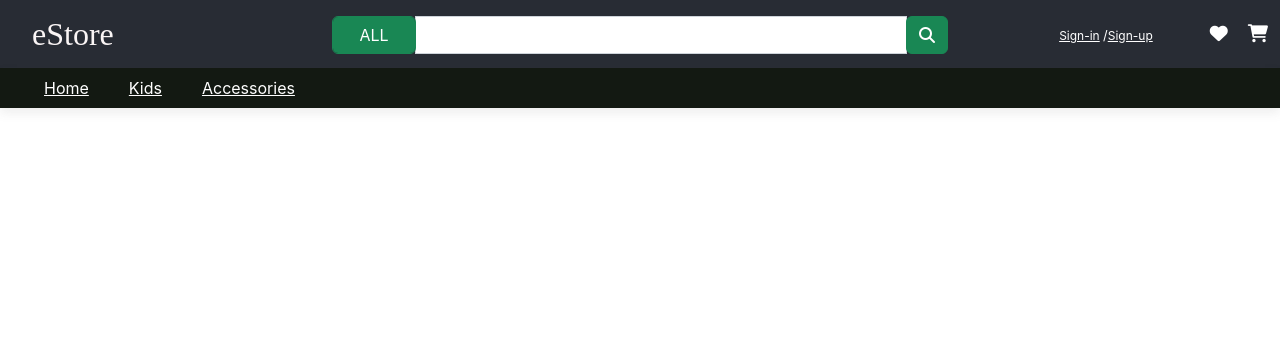
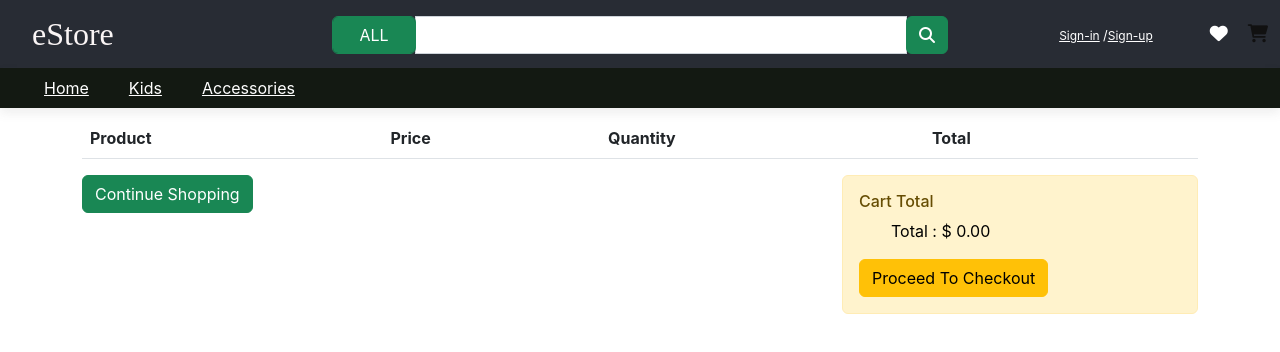
Before and after one commit to And4Web/e-store-reactjs-interview, a React (Create React App) app: page /viewcart in a window 1280 px wide. Shown: the top 352 px of the page. Built offline with nearby package versions, Linux system fonts and the light colour scheme.

Commit message:
cart functionalities added.

```diff
--- a/src/App.js
+++ b/src/App.js
@@ -4,15 +4,17 @@
 import './App.css';
 import LandingPage from './components';
 import ProductDetails from './components/Product/productDetails';
+import Cart from './components/Cart';
 
 function App() {
   return (
     <>
       <Header />
-      <section>
+      <section style={{marginTop:10}}>
         <Routes>
           <Route exact path="/" element={<LandingPage/>} />
           <Route exact path="/productdetails" element={<ProductDetails/>} />
+          <Route exact path="/viewcart" element={<Cart/>}/>
         </Routes>
       </section>
     </>
--- /dev/null
+++ b/src/components/Cart/index.js
@@ -0,0 +1,94 @@
+import React from "react";
+import { Link } from "react-router-dom";
+import { useSelector, useDispatch } from "react-redux";
+import * as actions from "../../redux/actions";
+
+
+const Cart = (props) => {
+
+    const { cart } = useSelector(obj => obj);
+    const dispatch = useDispatch();
+
+    const updateCart = (product, op) => {
+        let tempProduct = { ...product };
+        if (op === "add") tempProduct.quantity = 1;
+        else tempProduct.quantity = -1;
+
+        dispatch(actions.addCartItem(tempProduct));
+
+    };
+    return (
+        <div className="container">
+            <div className="row">
+                <div className="col-lg-12">
+                    <table className="table">
+                        <thead>
+                            <tr>
+                                <th>Product</th>
+                                <th>Price</th>
+                                <th>Quantity</th>
+                                <th>Total</th>
+                                <th></th>
+                            </tr>
+                        </thead>
+                        <tbody>
+                            {cart.item.map((item, index) => {
+
+                                return (
+                                    <tr key={index}>
+                                        <td><img src={item.imageSrc} style={{ height: 50, width: 50 }} /></td>
+                                        <td>{parseFloat(item.price).toFixed(2)}</td>
+
+                                        <td>
+                                            <div>
+                                                <span onClick={() => item.quantity <= 1 ? null : updateCart(item, "sub")}>
+                                                    <i className="fa fa-minus" />
+                                                </span>
+                                                <input value={item.quantity} disabled />
+                                                <span onClick={() => updateCart(item, "add")}>
+                                                    <i className="fa fa-plus" />
+                                                </span>
+                                            </div>
+                                        </td>
+
+
+                                        <td>{parseFloat(item.itemtotal).toFixed(2)}</td>
+                                        <td><span onClick={() => dispatch(actions.removeCartItem(item))}>
+                                            <i className="fa fa-close" />
+                                        </span></td>
+                                    </tr>
+                                )
+
+                            })}
+
+                        </tbody>
+                    </table>
+                </div>
+
+
+
+
+
+            </div>
+            <div className="row">
+                <div className="col-lg-6 col-md-6">
+                    <Link to={'/'} className="btn btn-success">
+                        {`Continue Shopping`}
+                    </Link>
+                </div>
+                <div className="col-lg-4 col-md-4 offset-md-2 offset-lg-2">
+                    <div className="alert alert-warning">
+                        <h6>Cart Total</h6>
+                        <ul><li style={{ color: '#000' }}>
+                            Total : <span>{`$ ${parseFloat(cart.itemPriceTotal).toFixed(2)}`}</span>
+                        </li>
+                        </ul>
+                        <btn className="btn btn-warning">{`Proceed To Checkout`}</btn>
+                    </div>
+                </div>
+            </div>
+        </div>
+    )
+}
+
+export default Cart;
--- a/src/components/Header/index.js
+++ b/src/components/Header/index.js
@@ -1,10 +1,11 @@
 import React from "react";
-import {useSelector} from "react-redux";
+import { useSelector } from "react-redux";
+import { Link } from "react-router-dom";
 import TopMenu from "../TopMenu"
 import "./_header.scss"
-const Header = () =>{
+const Header = () => {
 
-  const {cart} = useSelector(obj=>obj);
+  const { cart } = useSelector(obj => obj);
   return (
 
     <>
@@ -47,10 +48,14 @@
                 </div>
                 <ul className="header__right__widget">
                   <li><i className="fa fa-heart"></i> </li>
-                <li><i className="fa fa-shopping-cart">
-                  {cart.item.length>0 &&
+                  <li>
+                    <Link to={'/viewcart'}>
+                      <i className="fa fa-shopping-cart">
+                        {cart.item.length > 0 &&
                           <div className="tip">{cart.item.length}</div>}
-                  </i> </li>
+                      </i>
+                    </Link>
+                  </li>
                 </ul>
               </div>
             </div>
@@ -58,8 +63,9 @@
           </div>
         </div>
       </header>
-    <TopMenu/>
+      <TopMenu />
     </>
-)}
+  )
+}
 
 export default Header;
--- /dev/null
+++ b/src/components/Product/_productdetails.scss
@@ -0,0 +1,23 @@
+.product_details_text{
+h3{
+    font-weight: bolder;
+    text-transform: uppercase;
+    margin-bottom: 12px;
+}
+
+.rating{
+    margin-bottom: 16px;
+    i{
+        font-size: 12px;
+        color:rgba(170, 170, 2, 0.651);
+    }
+}
+
+.product_details_price{
+    font-size: 30px;
+    font-weight: 600;
+    color: rgb(110, 47, 47);
+    margin-bottom: 30px;
+}
+
+}
--- a/src/components/Product/productDetails.js
+++ b/src/components/Product/productDetails.js
@@ -1,12 +1,57 @@
-import React from "react";
+import React, { useState, useEffect } from "react";
+import { useDispatch, useSelector } from "react-redux";
+import * as actions from "../../redux/actions";
+import "./_productdetails.scss";
 
+const ProductDetails = (props) => {
 
-const ProductDetails = (props)=>{
+    const { cart } = useSelector(obj => obj);
+    const [qty, setQty] = useState(1);
+    const dispatch = useDispatch();
+
+    const item = props.location.state;
+
+    const updateCart = (product) => {
+
+        //console.log(product,qty);
+        let tmpProduct = { ...product, quantity: parseInt(qty) }
+        dispatch(actions.addCartItem(tmpProduct))
+
+    }
+
+    useEffect(() => {
+        console.log(cart);
+
+    }, [cart])
+
 
     return (
         <div className="container">
             <div className="row">
-                {"PRODUCT DETAILS PAGE"}
+                <div className="col-lg-6">
+                    <img src={item.imageSrc} />
+                </div>
+                <div className="col-lg-6">
+
+                    <div className="product_details_text">
+                        <h3>{item.name}</h3>
+                        <div className="rating">
+                            <i className="fa fa-star" />
+                            <i className="fa fa-star" />
+                            <i className="fa fa-star" />
+                            <i className="fa fa-star" />
+                            <i className="fa fa-star" />
+                        </div>
+                        <div className="product_details_price">
+                            {`$ ${parseFloat(item.price).toFixed(2)}`}
+                        </div>
+                        <p>
+                            Description goes here
+                        </p>
+                        <input type="number" min={1} value={qty} onChange={(e) => setQty(e.target.value)} />
+                        <button className="btn btn-danger" onClick={() => updateCart(item)}>{`Add To Cart`}</button>
+                    </div>
+                </div>
             </div>
         </div>
     )
--- a/src/components/topMenu/index.js
+++ b/src/components/topMenu/index.js
@@ -18,7 +18,6 @@
                             <ul>
                                 {props.state.topMenu.map((item, index) => (
                                     <li key={index}>
-
                                         <Link to="/">{item}</Link>
                                     </li>
                                 ))}
--- a/src/redux/actions/cart/index.js
+++ b/src/redux/actions/cart/index.js
@@ -12,3 +12,15 @@
         data
     }
 }
+
+export const removeCartItem = data=>async dispatch=>{
+
+    dispatch(_removeCartItem(data));
+}
+
+export const _removeCartItem = data=>{
+    return {
+        type:actionTypes.REMOVE_CART_ITEM,
+        data
+    }
+}
--- a/src/redux/actions/cart/types.js
+++ b/src/redux/actions/cart/types.js
@@ -1 +1,2 @@
 export const ADD_CART_ITEM="ADD_CART_ITEM";
+export const REMOVE_CART_ITEM="REMOVE_CART_ITEM";
--- a/src/redux/actions/product/index.js
+++ b/src/redux/actions/product/index.js
@@ -1,6 +1,7 @@
 import * as actionTypes from "./types";
 import axios from "axios";
 
+/*
 const productCategories = [
     {
         Id: 1,
@@ -48,6 +49,7 @@
         price: '$25.00'
     }
 ]
+*/
 
 export const getProductCategories = () => async (dispatch) => {
     let tempCat = [];
--- a/src/redux/reducers/cart/index.js
+++ b/src/redux/reducers/cart/index.js
@@ -12,19 +12,19 @@
         case actionTypes.ADD_CART_ITEM:
             let item_exists = state.item.find(x => x.Id === action.data.Id);
             if (item_exists) {
-                    item_exists.quantity+=1;
-                    item_exists.itemtotal = item_exists.price*item_exists.quantity;
-                    return{
-                        ...state,
-                        itemPriceTotal: state.item.reduce((a, b) => a + (b.itemtotal) || 0, 0),
-                        totalItems: state.item.length,
-                        totalQuantity: state.item.reduce((a, b) => a + (b.quantity) || 0, 0)
+                item_exists.quantity += action.data.quantity || 1;
+                item_exists.itemtotal = item_exists.price * item_exists.quantity;
+                return {
+                    ...state,
+                    itemPriceTotal: state.item.reduce((a, b) => a + (b.itemtotal) || 0, 0),
+                    totalItems: state.item.length,
+                    totalQuantity: state.item.reduce((a, b) => a + (b.quantity) || 0, 0)
 
-                    }
+                }
             }
             else {
                 let tmpdata = action.data;
-                tmpdata.quantity = 1;
+                tmpdata.quantity = action.data.quantity || 1;
                 tmpdata.itemtotal = tmpdata.price * tmpdata.quantity;
 
                 return {
@@ -34,6 +34,21 @@
                     totalItems: state.item.length + 1,
                     totalQuantity: state.item.reduce((a, b) => a + (b.quantity) || 0, 0) + tmpdata.quantity
                 }
+
+
+
+            }
+        case actionTypes.REMOVE_CART_ITEM:
+            let tmpItem = state.item;
+            tmpItem = tmpItem.filter(x => x.Id !== action.data.Id);
+            return {
+                ...state,
+                item: [...tmpItem],
+                itemPriceTotal: tmpItem.reduce((a, b) => a + (b.itemtotal) || 0, 0),
+                totalItems: tmpItem.length,
+                totalQuantity: tmpItem.reduce((a, b) => a + (b.quantity) || 0, 0)
+
+
             }
 
         default:
```
Also changed, not shown: src/components/Product/index.js (+11 -8 lines), src/components/index.js (+8 -9 lines). Lines whose indentation alone changed are shown as unchanged.
